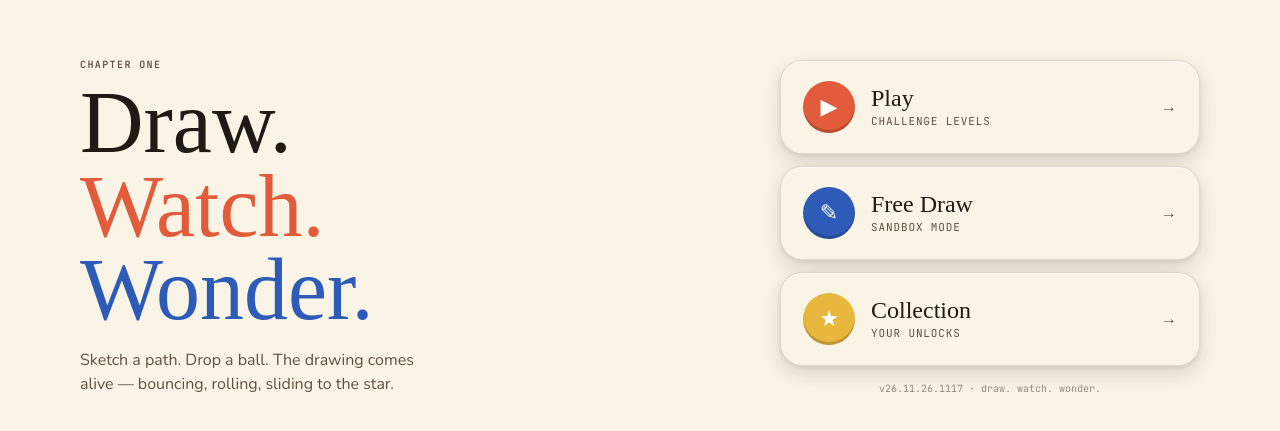
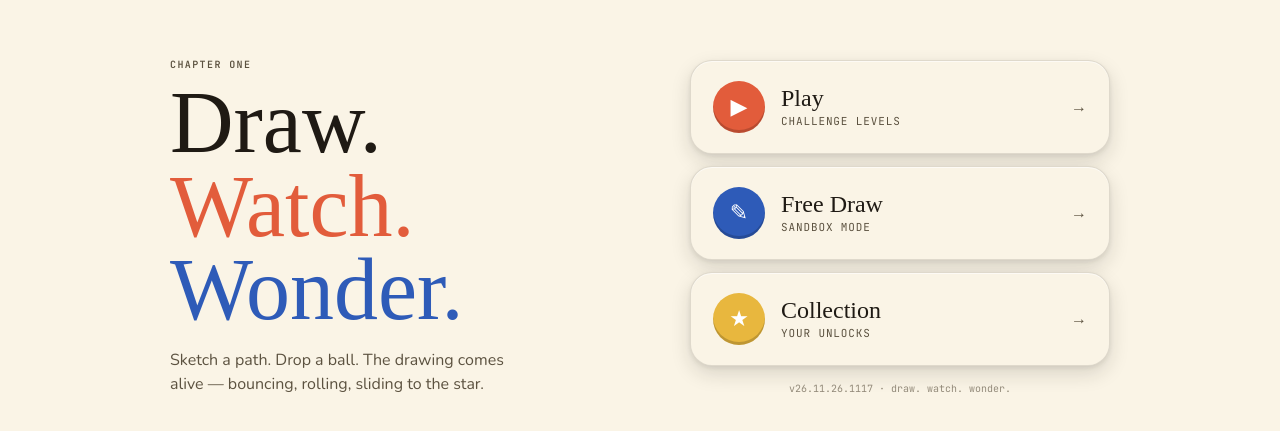
Before and after one commit to ezar/drawvity, a React (Vite) app: page / in a window 1280 px wide. Shown: the part 173-604 px from the top of the page. Built offline with nearby package versions, Linux system fonts and the light colour scheme; a web font is replaced by a local one.

Commit message:
fix: tablet/PC layout — maxWidth 1100 on nav screens, centered content at ultra-wide

```diff
--- a/src/screens/CollectionScreen.tsx
+++ b/src/screens/CollectionScreen.tsx
@@ -27,7 +27,8 @@ export function CollectionScreen({ onBack }: Props) {
     .map(c => c.id)
 
   return (
-    <div style={{ width: '100%', height: '100%', background: palette.paper, display: 'flex', flexDirection: 'column', padding: portrait ? '20px 16px 16px' : '28px 40px 24px', gap: portrait ? 16 : 20, overflow: 'auto' }}>
+    <div style={{ width: '100%', height: '100%', background: palette.paper, display: 'flex', flexDirection: 'column', alignItems: 'center', overflow: 'auto' }}>
+    <div style={{ width: '100%', maxWidth: portrait ? '100%' : 1100, display: 'flex', flexDirection: 'column', padding: portrait ? '20px 16px 16px' : '28px 40px 24px', gap: portrait ? 16 : 20 }}>
       {/* header */}
       <div style={{ display: 'flex', alignItems: 'center', gap: 10 }}>
         <button onClick={onBack} style={{ width: 40, height: 40, borderRadius: 999, border: toy.border, background: palette.paper, color: palette.ink, cursor: 'pointer', fontSize: 18, boxShadow: toy.shadow, flexShrink: 0 }}>←</button>
@@ -83,5 +84,6 @@ export function CollectionScreen({ onBack }: Props) {
         </div>
       </section>
     </div>
+    </div>
   )
 }
--- a/src/screens/MenuScreen.tsx
+++ b/src/screens/MenuScreen.tsx
@@ -16,12 +16,17 @@ export function MenuScreen({ onNav }: Props) {
   return (
     <div style={{
       width: '100%', height: '100%', background: palette.paper,
+      display: 'flex', alignItems: 'center', justifyContent: 'center',
+      overflowY: portrait ? 'auto' : 'hidden',
+    }}>
+    <div style={{
+      width: '100%', maxWidth: portrait ? '100%' : 1100,
+      height: portrait ? 'auto' : '100%',
       display: 'flex',
       flexDirection: portrait ? 'column' : 'row',
       gap: portrait ? 24 : 48,
       padding: portrait ? '48px 28px 32px' : '72px 80px',
       alignItems: 'center', justifyContent: 'center',
-      position: 'relative', overflowY: portrait ? 'auto' : 'hidden',
     }}>
       {/* hero */}
       <div style={{
@@ -91,5 +96,6 @@ export function MenuScreen({ onNav }: Props) {
         </div>
       </div>
     </div>
+    </div>
   )
 }
--- a/src/screens/WorldMapScreen.tsx
+++ b/src/screens/WorldMapScreen.tsx
@@ -18,9 +18,14 @@ export function WorldMapScreen({ onBack, onPickWorld }: Props) {
   return (
     <div style={{
       width: '100%', height: '100%', background: palette.paper,
-      display: 'flex', flexDirection: 'column',
+      display: 'flex', flexDirection: 'column', alignItems: 'center',
+      overflow: portrait ? 'auto' : 'hidden',
+    }}>
+    <div style={{
+      width: '100%', maxWidth: portrait ? '100%' : 1100,
+      flex: 1, display: 'flex', flexDirection: 'column',
       padding: portrait ? '20px 16px 16px' : '28px 40px 24px',
-      gap: portrait ? 12 : 16, overflow: 'hidden',
+      gap: portrait ? 12 : 16, minHeight: 0,
     }}>
       {/* header */}
       <div style={{ display: 'flex', alignItems: 'center', gap: 10 }}>
@@ -92,5 +97,6 @@ export function WorldMapScreen({ onBack, onPickWorld }: Props) {
         })}
       </div>
     </div>
+    </div>
   )
 }
```
